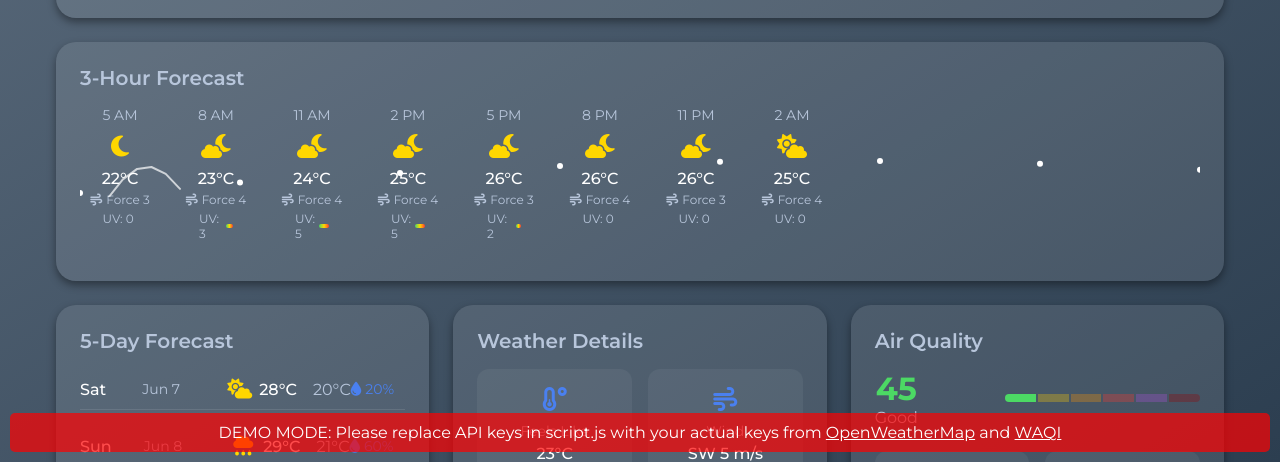
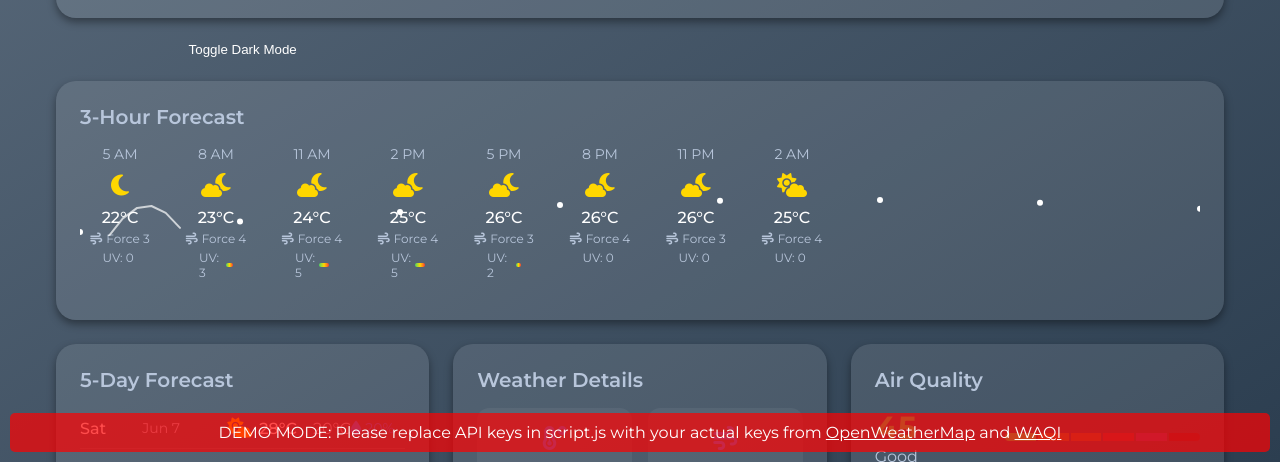
Before and after one commit to AlgorithAce/WeatherApp2, a plain HTML site: page index.html in a window 1280 px wide. Shown: the part 338-800 px from the top of the page. Drawn offline with Linux system fonts and the light colour scheme; no server answers.

Commit message:
Added dark mode toggle button in html

```diff
--- a/index.html
+++ b/index.html
@@ -55,6 +55,9 @@
                     </div>
                 </div>
             </section>
+
+<button id="darkModeToggle">Toggle Dark Mode</button>
+
 
             <!-- Hourly forecast section with horizontal scroll -->
             <section class="hourly-forecast-section">
```
